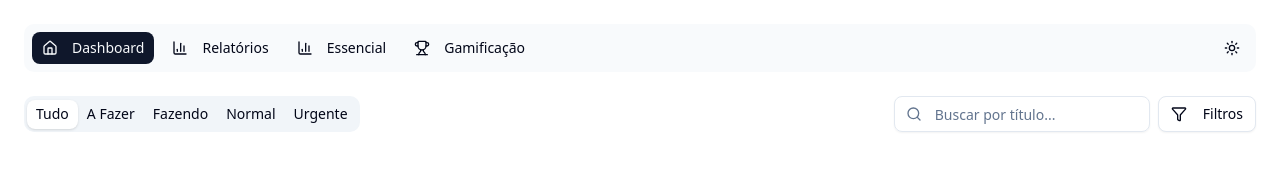
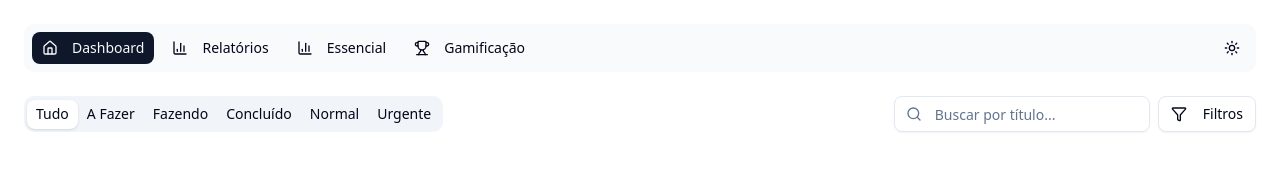
Before and after one commit to thiagogaia/autroxx, a Next.js app: page / in a window 1280 px wide. Shown: the top 178 px of the page. Built offline with nearby package versions, Linux system fonts and the light colour scheme.

Commit message:
add filtro concluido

```diff
--- a/src/components/TaskFilter.tsx
+++ b/src/components/TaskFilter.tsx
@@ -18,6 +18,7 @@ export function TaskFilter() {
           <TabsTrigger value="tudo">Tudo</TabsTrigger>
           <TabsTrigger value="a_fazer">A Fazer</TabsTrigger>
           <TabsTrigger value="fazendo">Fazendo</TabsTrigger>
+          <TabsTrigger value="concluido">Concluído</TabsTrigger>
           <TabsTrigger value="normal">Normal</TabsTrigger>
           <TabsTrigger value="urgente">Urgente</TabsTrigger>
         </TabsList>
--- a/src/contexts/TaskContext.tsx
+++ b/src/contexts/TaskContext.tsx
@@ -323,6 +323,8 @@ export function TaskProvider({ children }: { children: ReactNode }) {
           filteredTasks = filteredTasks.filter(task => task.statusAtual === 'a_fazer');
         } else if (filters.statusFilter === 'fazendo') {
           filteredTasks = filteredTasks.filter(task => task.statusAtual === 'fazendo');
+        } else if (filters.statusFilter === 'concluido') {
+          filteredTasks = filteredTasks.filter(task => task.statusAtual === 'concluido');
         } else if (filters.statusFilter === 'normal') {
           filteredTasks = filteredTasks.filter(task => task.prioridade === 'normal' && task.statusAtual !== 'concluido');
         } else if (filters.statusFilter === 'urgente') {
--- a/src/types/task.ts
+++ b/src/types/task.ts
@@ -1,6 +1,6 @@
 export type TaskStatus = 'a_fazer' | 'fazendo' | 'concluido';
 export type TaskPriority = 'baixa' | 'normal' | 'media' | 'alta';
-export type FilterType = 'tudo' | 'a_fazer' | 'fazendo' | 'normal' | 'urgente';
+export type FilterType = 'tudo' | 'a_fazer' | 'fazendo' | 'concluido' | 'normal' | 'urgente';
 export type TaskCategory = 'feature' | 'desenvolvimento' | 'qa' | 'devops' | 'bug' | 'atendimento' | 'comercial' | 'juridico' | 'design' | 'documentacao' | 'reuniao' | 'sem_categoria' | 'outro';
 export type TaskComplexity = 'simples' | 'media' | 'complexa';
 
```
